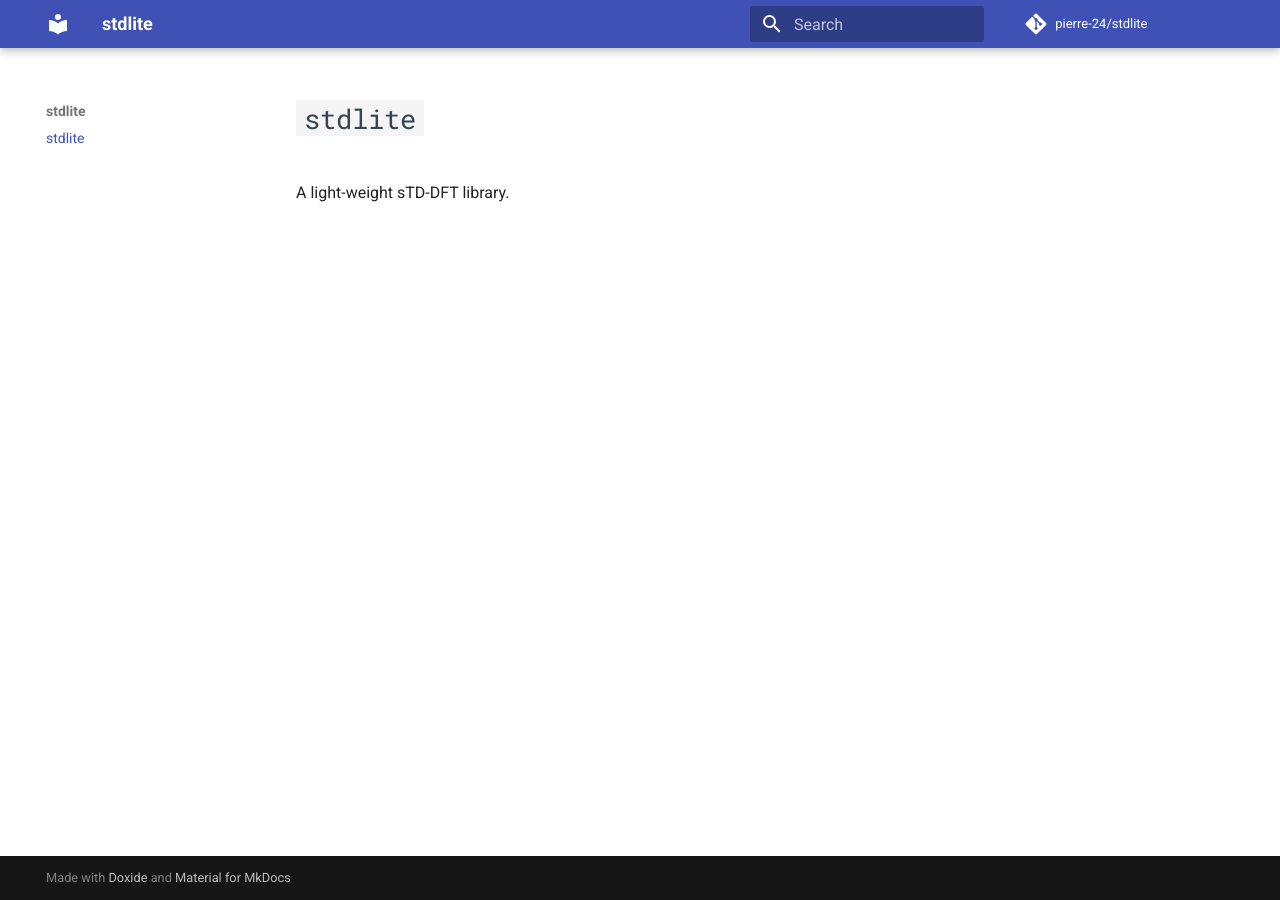
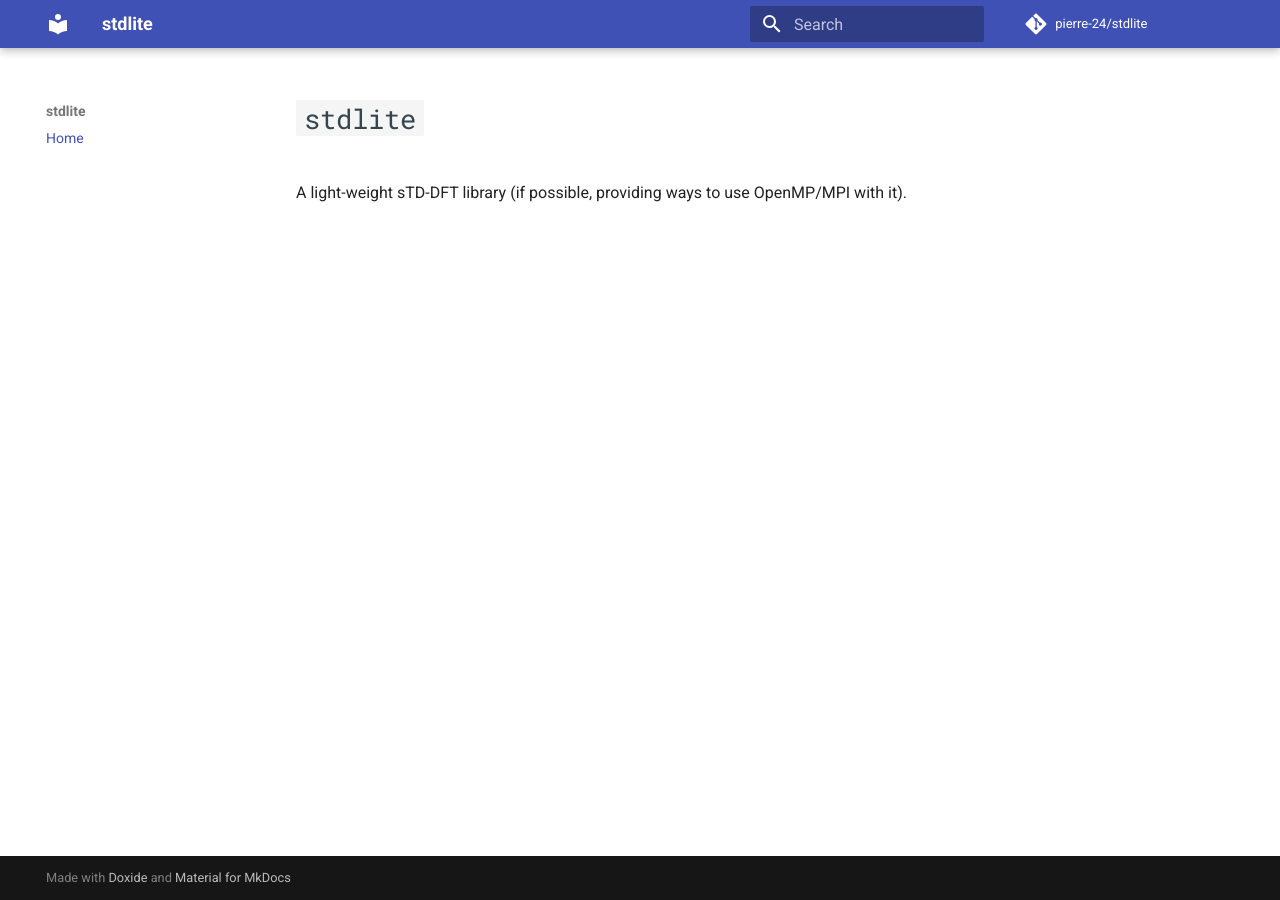
Before and after one commit to pierre-24/stdlite, an MkDocs documentation site: the page built from docs/index.md, in a window 1280 px wide. Built offline with MkDocs 1.6.1 and Material for MkDocs 9.7.7, drawn with Linux system fonts in a browser that asks for light colours; comment, search, counter and statistics services are not loaded.

Commit message:
slightly improve doc

```diff
--- a/docs/index.md
+++ b/docs/index.md
@@ -1,3 +1,5 @@
+title: Home
+
 # `stdlite`
 
-A light-weight sTD-DFT library.
+A light-weight sTD-DFT library  (if possible, providing ways to use OpenMP/MPI with it).
```
Also changed, not shown: doxide.yaml (+21 -4 lines), 2 other files.
